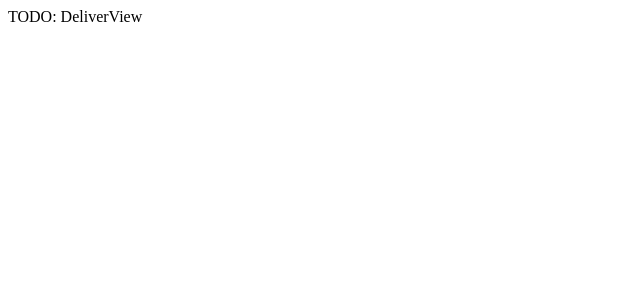
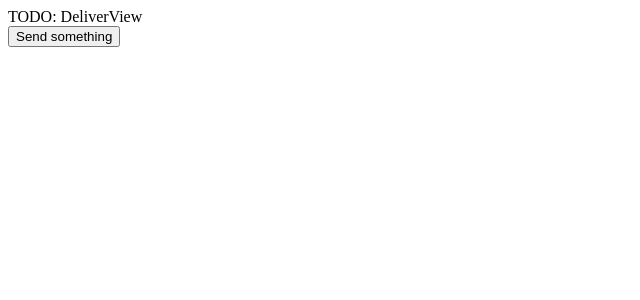
Before and after one commit to myrcella/unipak, a React app: page / in a window 1280 px wide. Both pictures are taken after a click on the button "Login". Shown: the top 300 px of the page, without its empty margins (0-640 px from the left). Built offline with nearby package versions, Linux system fonts and the light colour scheme; the HTML template or start-up script is replaced by a standard one.

Commit message:
Add buttons to open and close Send view

```diff
--- a/src/DeliverView.jsx
+++ b/src/DeliverView.jsx
@@ -24,6 +24,14 @@ export default class DeliverView extends React.Component {
         closeDetails={this.closeDetails}
       />);
     }
-    return <div>TODO: DeliverView</div>;
+    return (
+      <div>
+        TODO: DeliverView<br />
+        <input
+          type="button"
+          value="Send something"
+          onClick={this.props.showSendView}
+        />
+      </div>);
   }
 }
--- a/src/SendView.jsx
+++ b/src/SendView.jsx
@@ -7,6 +7,14 @@ export default class SendView extends React.Component {
   }
 
   render() {
-    return <div>TODO: SendView</div>;
+    return (
+      <div>
+        TODO: SendView<br />
+        <input
+          type="button"
+          value="Back"
+          onClick={this.props.hideSendView}
+        />
+      </div>);
   }
 }
```
